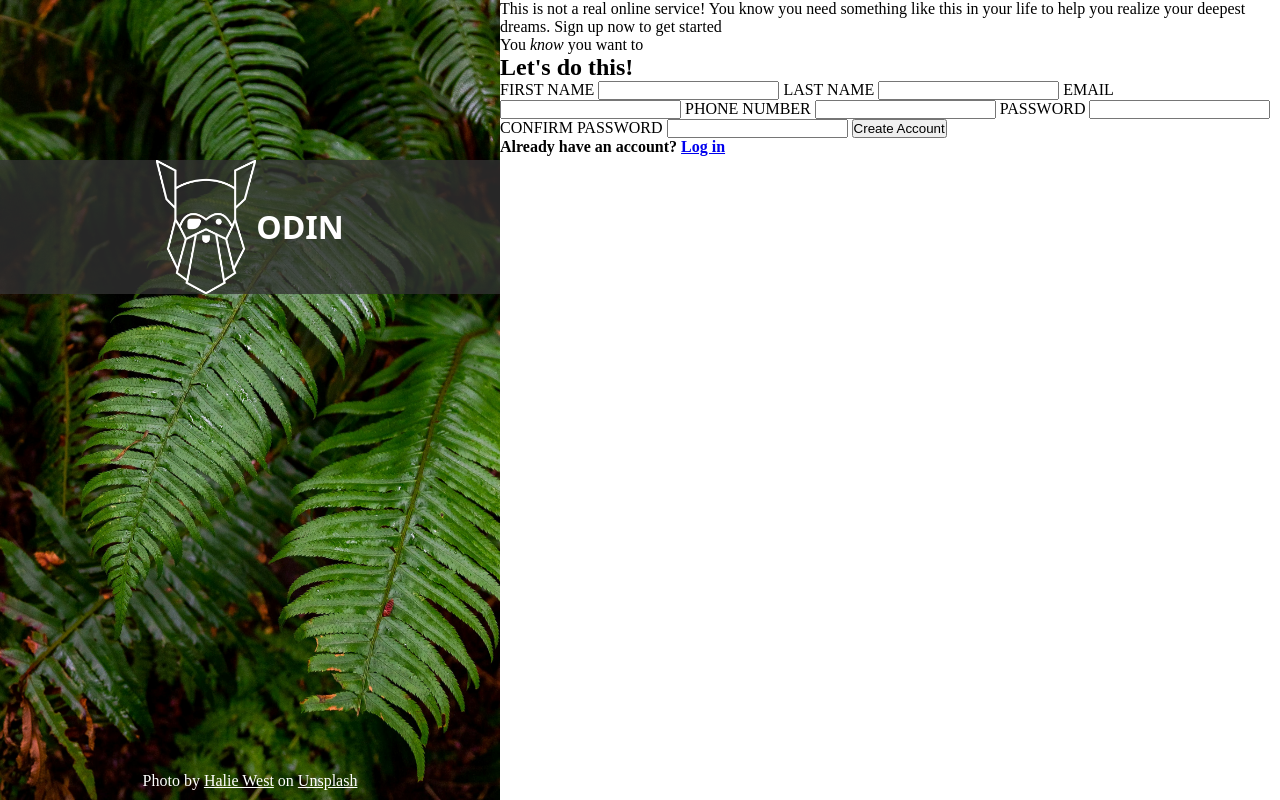
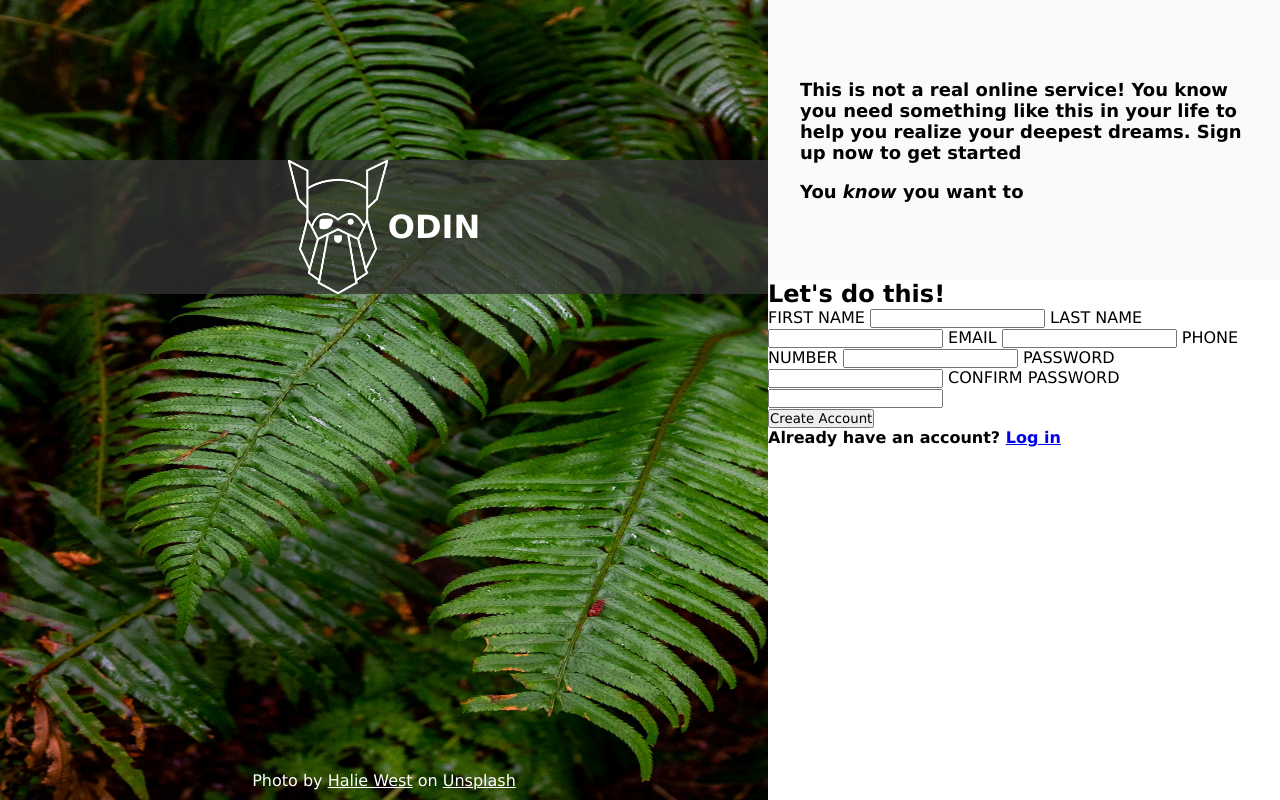
Before and after one commit to isi-code/odin-sign-up-form, a plain HTML site: page index.html in a window 1280 px wide. Drawn offline with Linux system fonts and the light colour scheme; a web font is replaced by a local one.

Commit message:
header description styling added

```diff
--- a/index.html
+++ b/index.html
@@ -20,12 +20,13 @@
                     <h1>ODIN</h1>
                 </div>
             </div>
-            <section>
+            <section class="main-content container">
                 <section>
                     <p>This is not a real online service! You know you need something like this in your life to help you realize your deepest dreams. Sign up now to get started</p>
                     <p>You <em>know</em> you want to</p>
                 </section>
                 <form action="#">
+                    <div>
                         <h2>Let's do this!</h2>
                         <label for="">FIRST NAME</label>
                         <input type="text">
@@ -39,6 +40,7 @@
                         <input type="password">
                         <label>CONFIRM PASSWORD</label>
                         <input type="password">
+                    </div>
                     <button type="submit">Create Account</button>
                     <p><b>Already have an account? <a href="#">Log in</a></b></p>
                 </form>
--- a/style.css
+++ b/style.css
@@ -2,18 +2,19 @@
     margin: 0;
     padding: 0;
     box-sizing: border-box;
+    font-family:'Lucida Sans', 'Lucida Sans Regular', 'Lucida Grande', 'Lucida Sans Unicode', Geneva, Verdana, sans-serif;
 }
 
 .container{
     display: flex;
-    justify-content: center;
 }
 
 .banner.container{
     display: flex;
     position:relative;
-    width:500px;
+    width:60vw;
     height: 100vh;
+    justify-content: center;
 }
 
 .banner.container img{
@@ -48,3 +49,21 @@
     bottom: 10px;
     text-align: center;
 }
+
+.main-content.container{
+    display: flex;
+    height: 100vh;
+    flex-direction:column;
+}
+
+.main-content.container section{
+    display: flex;
+    background-color: #F9FAFB;
+    justify-content: center;
+    flex-direction: column;
+    height: 35%;
+    gap: 18px;
+    padding: 2rem;
+    font-weight: 600;
+    font-size:large;
+}
```
Lines whose indentation alone changed are shown as unchanged.
